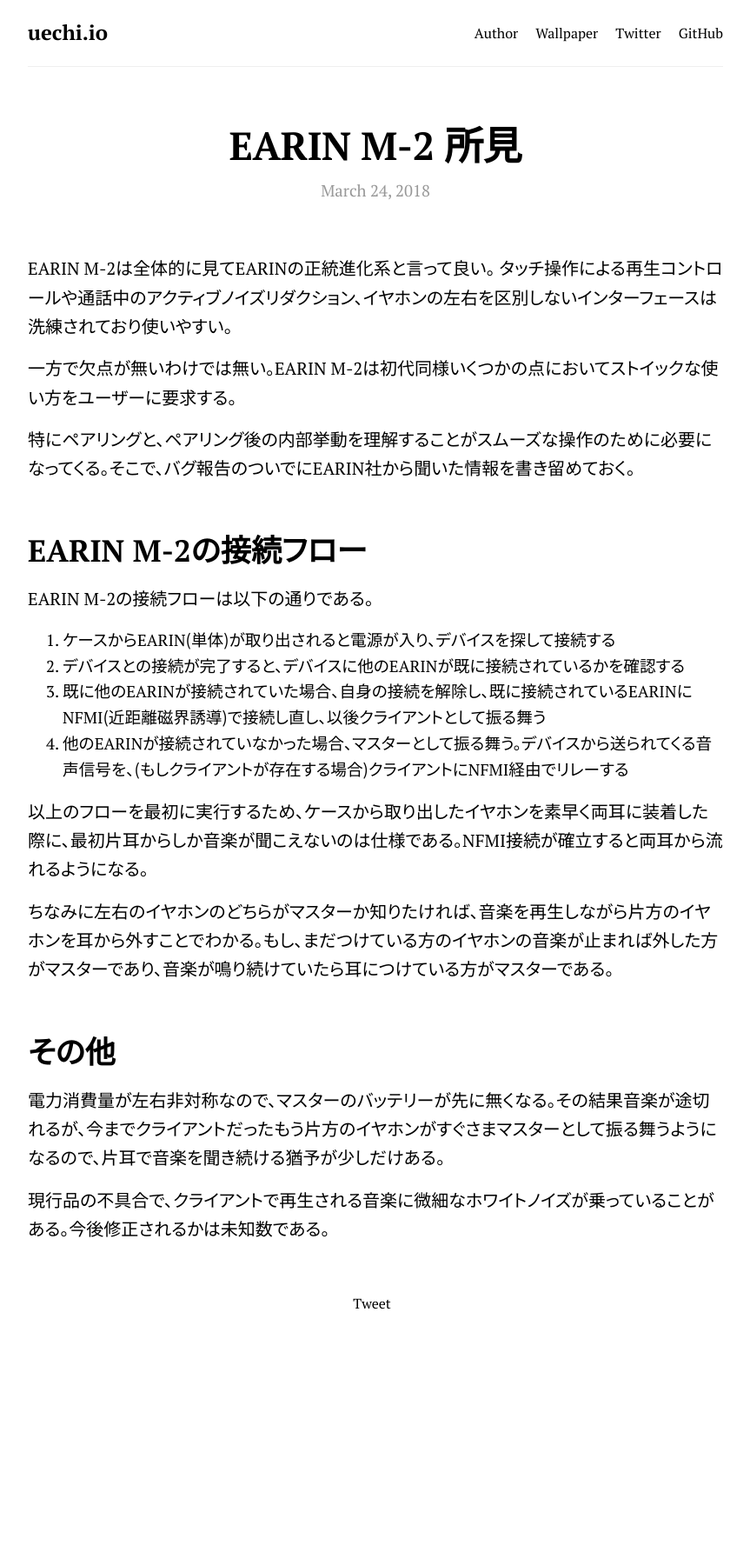
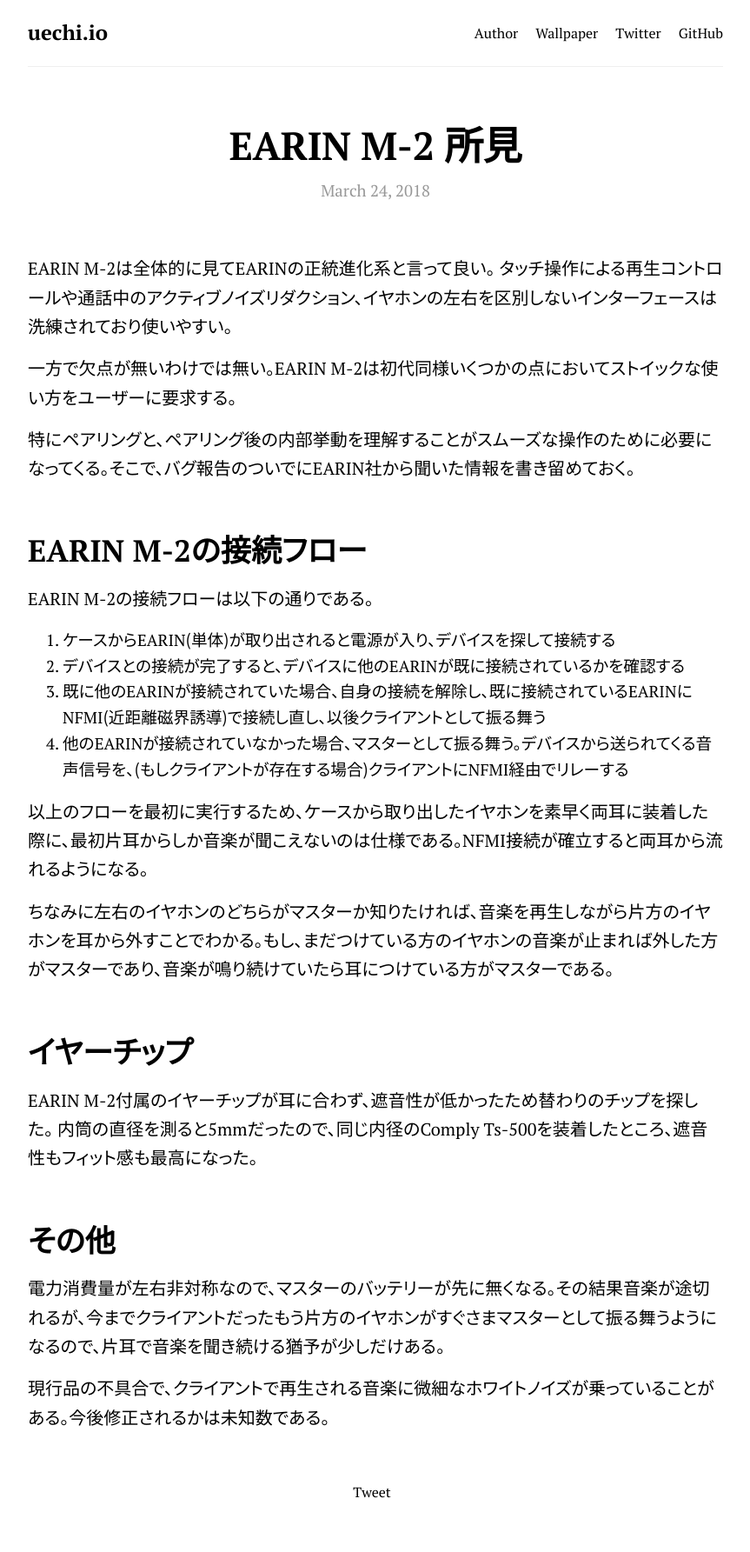
Before and after one commit to uetchy/uechi.io, a Jekyll site: the page built from _posts/2018-03-24-earin-m2-first-look.markdown, in a window 1280 px wide. Shown: the whole page at 87% size, without its empty margins (208-1071 px from the left). Built offline with Jekyll 4.4.1, drawn with Linux system fonts in a browser that asks for light colours; nearby versions of some CDN libraries; comment, search, counter and statistics services are not loaded; before the commit the page ends 1569 px from its top, so only the background shows below that.

Commit message:
Updated Earin M2 First Look

```diff
--- a/_posts/2018-03-24-earin-m2-first-look.markdown
+++ b/_posts/2018-03-24-earin-m2-first-look.markdown
@@ -23,6 +23,11 @@
 
 ちなみに左右のイヤホンのどちらがマスターか知りたければ、音楽を再生しながら片方のイヤホンを耳から外すことでわかる。もし、まだつけている方のイヤホンの音楽が止まれば外した方がマスターであり、音楽が鳴り続けていたら耳につけている方がマスターである。
 
+# イヤーチップ
+
+EARIN M-2付属のイヤーチップが耳に合わず、遮音性が低かったため替わりのチップを探した。
+内筒の直径を測ると5mmだったので、同じ内径のComply Ts-500を装着したところ、遮音性もフィット感も最高になった。
+
 # その他
 
 電力消費量が左右非対称なので、マスターのバッテリーが先に無くなる。その結果音楽が途切れるが、今までクライアントだったもう片方のイヤホンがすぐさまマスターとして振る舞うようになるので、片耳で音楽を聞き続ける猶予が少しだけある。
```
